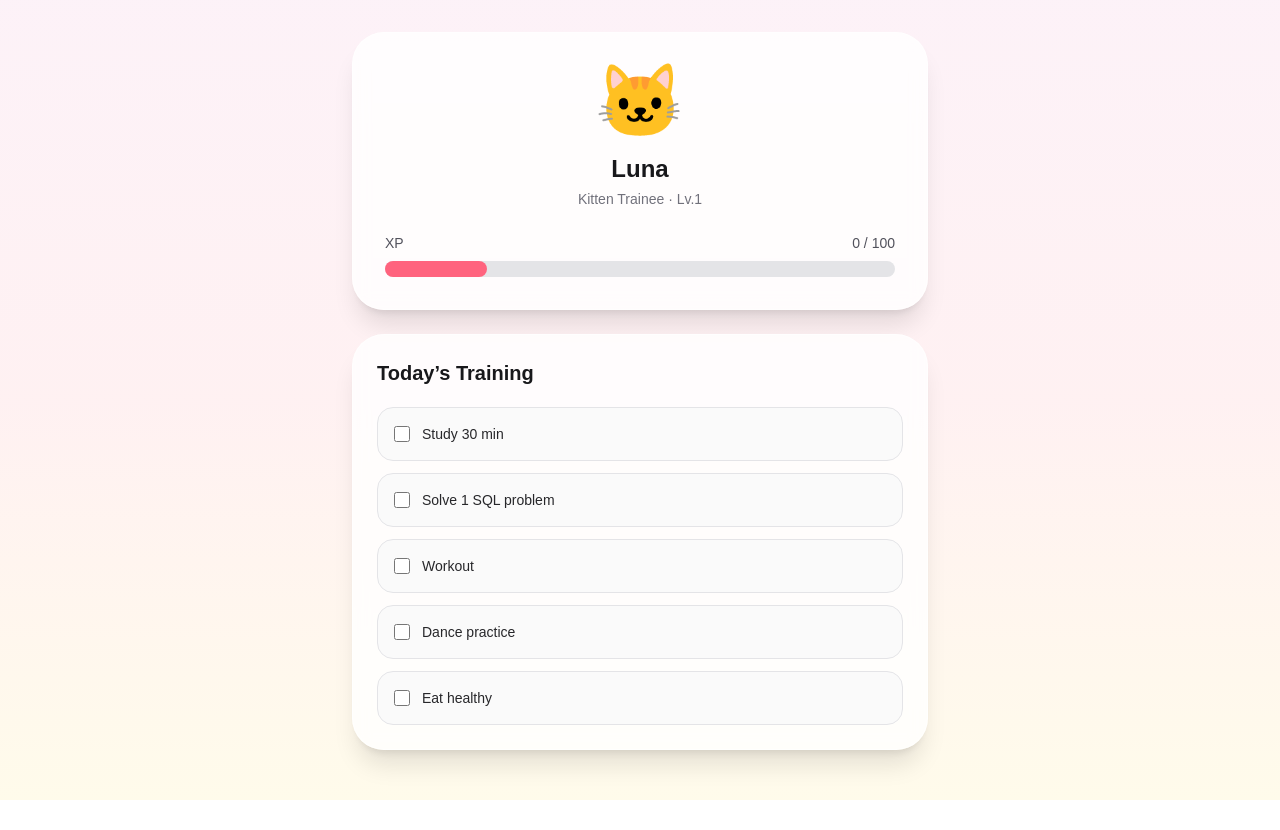
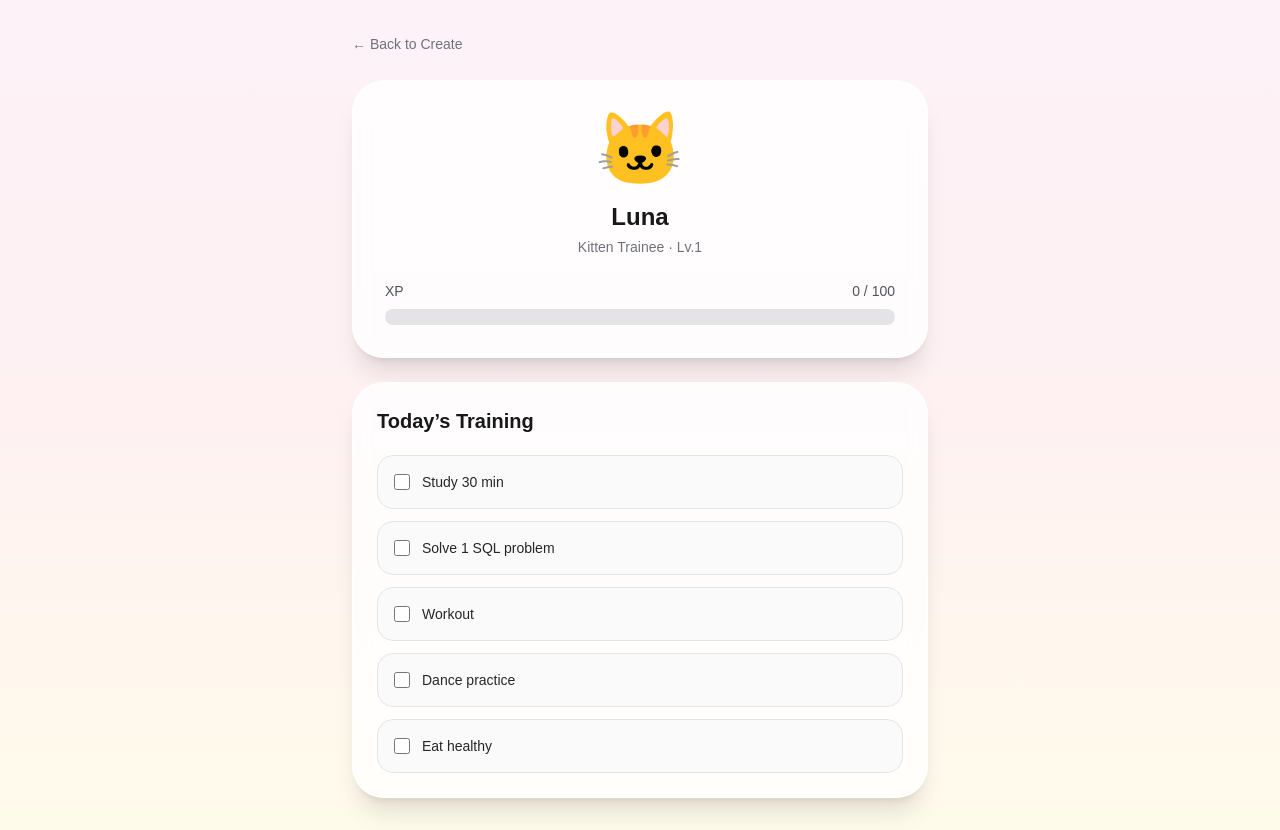
Before and after one commit to ShyunCho/catstar-legend, a Next.js app: page /home in a window 1280 px wide. Before the commit the page ends 800 px from the top, so only its background shows below. Built offline with nearby package versions, Linux system fonts and the light colour scheme.

Commit message:
feat: load saved cat data on home page

```diff
--- a/app/home/page.tsx
+++ b/app/home/page.tsx
@@ -1,3 +1,8 @@
+"use client";
+
+import Link from "next/link";
+import { useEffect, useState } from "react";
+
 const quests = [
   "Study 30 min",
   "Solve 1 SQL problem",
@@ -6,25 +11,77 @@ const quests = [
   "Eat healthy",
 ];
 
+type GameData = {
+  name: string;
+  catType: "white" | "black" | "orange";
+  level: number;
+  xp: number;
+  stage: string;
+};
+
+const catEmojiMap: Record<GameData["catType"], string> = {
+  white: "🤍",
+  black: "🖤",
+  orange: "🧡",
+};
+
 export default function HomePage() {
+  const [gameData, setGameData] = useState<GameData | null>(null);
+
+  useEffect(() => {
+    const savedData = localStorage.getItem("catstar-legend-save");
+
+    if (!savedData) return;
+
+    try {
+      const parsedData: GameData = JSON.parse(savedData);
+      setGameData(parsedData);
+    } catch (error) {
+      console.error("Failed to parse saved game data:", error);
+    }
+  }, []);
+
+  const catEmoji = gameData ? catEmojiMap[gameData.catType] : "🐱";
+  const catName = gameData?.name ?? "Luna";
+  const level = gameData?.level ?? 1;
+  const xp = gameData?.xp ?? 0;
+  const stage = gameData?.stage ?? "Kitten Trainee";
+
   return (
     <main className="min-h-screen bg-gradient-to-b from-pink-50 via-rose-50 to-amber-50 px-6 py-8">
       <div className="mx-auto max-w-xl space-y-6">
+        <div>
+          <Link
+            href="/create"
+            className="text-sm font-medium text-zinc-500 hover:text-zinc-800"
+          >
+            ← Back to Create
+          </Link>
+        </div>
+
         <section className="rounded-[32px] border border-white/60 bg-white/80 p-8 shadow-xl backdrop-blur">
           <div className="text-center">
-            <div className="text-7xl">🐱</div>
+            <div className="text-7xl">{catEmoji}</div>
+
             <h1 className="mt-4 text-2xl font-black text-zinc-900">
-              Luna
+              {catName}
             </h1>
-            <p className="mt-1 text-sm text-zinc-500">Kitten Trainee · Lv.1</p>
+
+            <p className="mt-1 text-sm text-zinc-500">
+              {stage} · Lv.{level}
+            </p>
 
             <div className="mt-6">
               <div className="mb-2 flex justify-between text-sm font-medium text-zinc-600">
                 <span>XP</span>
-                <span>0 / 100</span>
+                <span>{xp} / 100</span>
               </div>
+
               <div className="h-4 rounded-full bg-zinc-200">
-                <div className="h-4 w-[20%] rounded-full bg-rose-400" />
+                <div
+                  className="h-4 rounded-full bg-rose-400 transition-all"
+                  style={{ width: `${Math.min(xp, 100)}%` }}
+                />
               </div>
             </div>
           </div>
@@ -40,7 +97,9 @@ export default function HomePage() {
                 className="flex items-center gap-3 rounded-2xl border border-zinc-200 bg-zinc-50 px-4 py-4"
               >
                 <input type="checkbox" className="h-4 w-4" />
-                <span className="text-sm font-medium text-zinc-800">{quest}</span>
+                <span className="text-sm font-medium text-zinc-800">
+                  {quest}
+                </span>
               </label>
             ))}
           </div>
```
